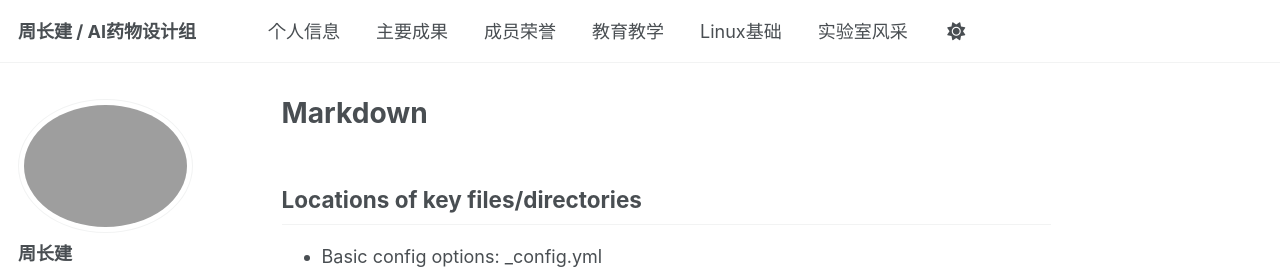
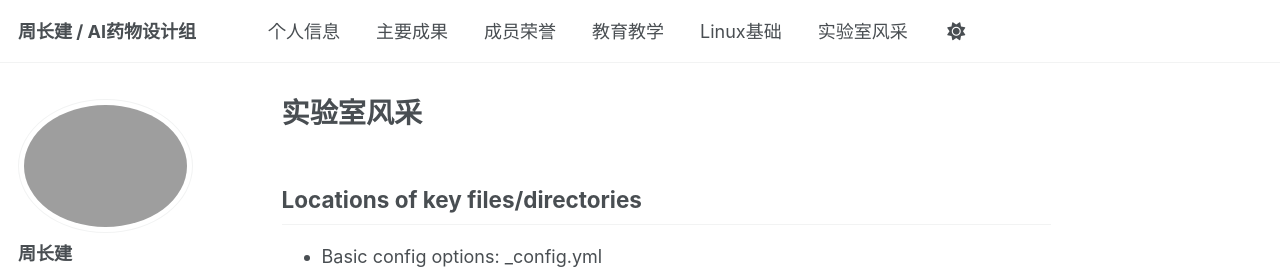
Before and after one commit to HPC-NEAU/zhoucj, a Jekyll site: the page built from _pages/markdown.md, in a window 1280 px wide and 900 px high. Shown: the top 276 px of the window. Built offline with Jekyll 4.4.1, drawn with Linux system fonts in a browser that asks for light colours; emoji names are drawn with the system emoji font; some web fonts are replaced.

Commit message:
Update markdown.md

```diff
--- a/_pages/markdown.md
+++ b/_pages/markdown.md
@@ -1,6 +1,6 @@
 ---
 permalink: /markdown/
-title: "Markdown"
+title: "实验室风采"
 author_profile: true
 redirect_from:
   - /md/
```
